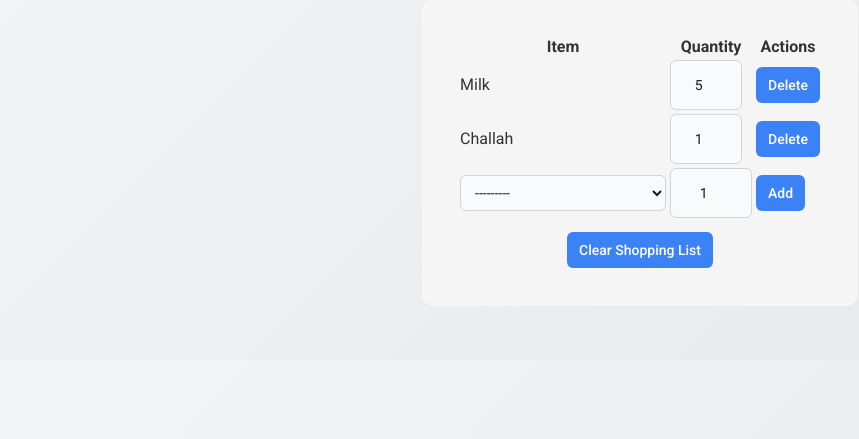
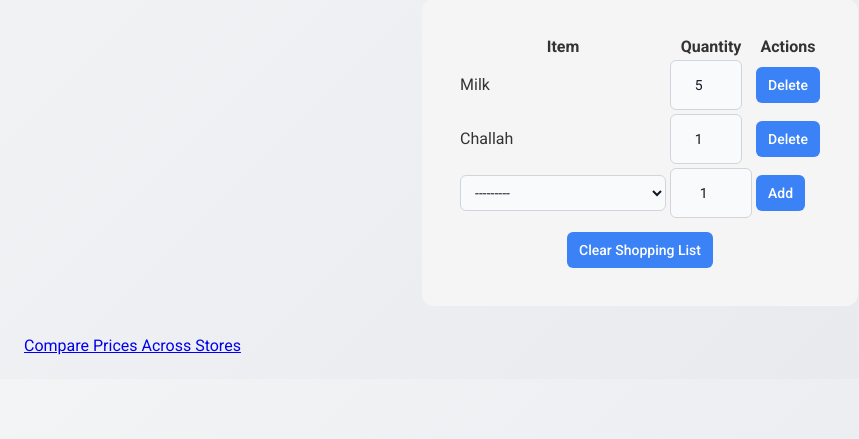
Before and after one commit to Devorah135/GrocerEase, a Django app: template GrocerEase/core/templates/shopping_list.html in a window 1280 px wide. Shown: the part 221-660 px from the top of the page, without its empty margins (0-859 px from the left). Run offline with Django 5.2, Linux system fonts and the light colour scheme; the template is opened without the code that fills it: values that come from a table or form of the project are taken from there, others are empty; data comes from the database, SQL or seed files in the repository; parts of the project's set-up code (start-up, migrations or seed data) failed here and were passed over.

Commit message:
added compare prices button to shopping list template

```diff
--- a/GrocerEase/core/templates/shopping_list.html
+++ b/GrocerEase/core/templates/shopping_list.html
@@ -63,4 +63,6 @@
         </tr>
         </tfoot>
     </table>
+
+    <a href="{% url 'compare_prices' %}">Compare Prices Across Stores</a>
 {% endblock %}
```
